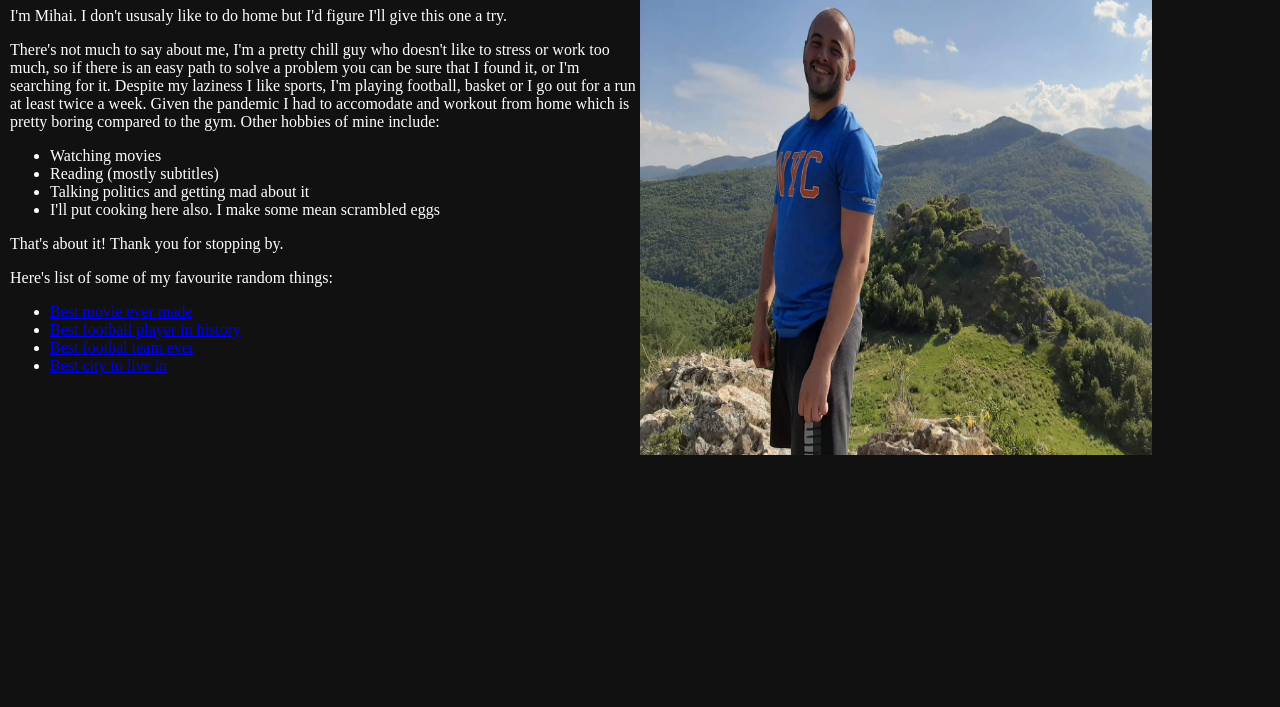
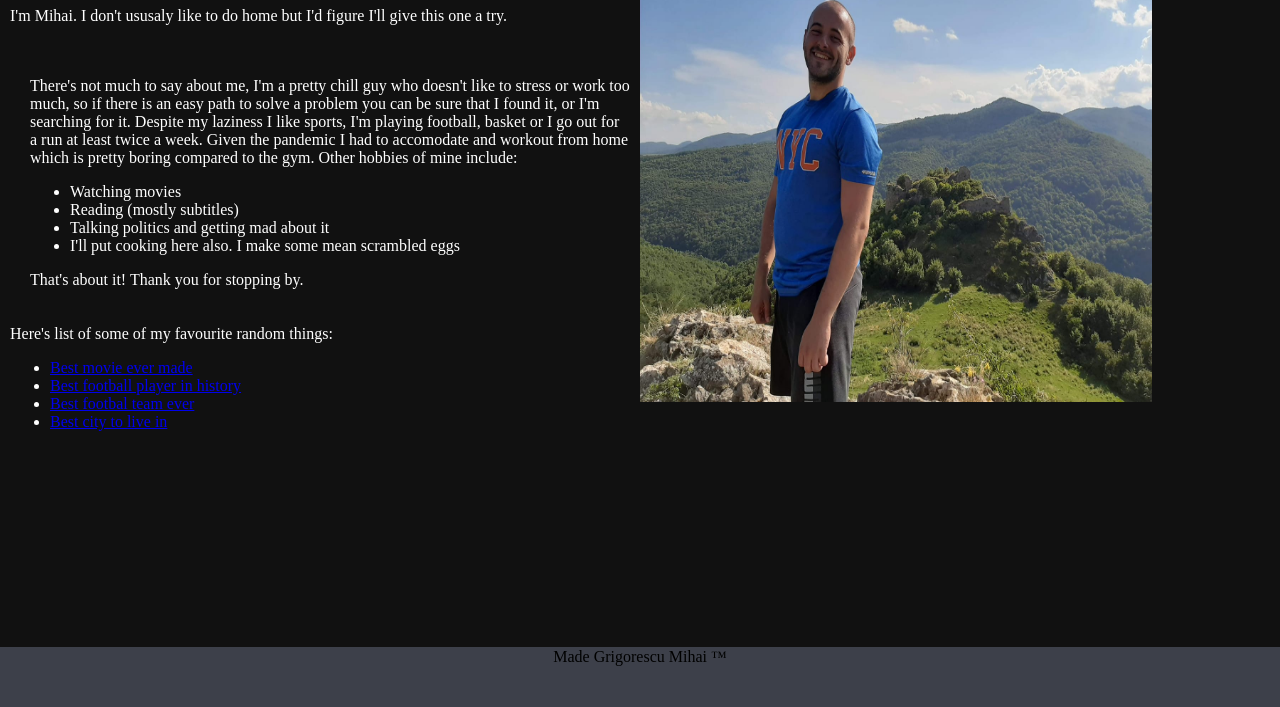
Before and after one commit to MihaiGrigorescu/SIIT, a plain HTML site: page SIIT html HW/index.html in a window 1280 px wide. Shown: the part 93-800 px from the top of the page. Drawn offline with Linux system fonts and the light colour scheme.

Commit message:
added footer

```diff
--- a/SIIT html HW/index.html
+++ b/SIIT html HW/index.html
@@ -19,17 +19,22 @@
 				</ul>
 			That's about it! Thank you for stopping by.
 			</p>
+			</div>
 			Here's list of some of my favourite random things:
 			<ul>
 				<li><a href ="https://en.wikipedia.org/wiki/Attack_of_the_Killer_Tomatoes">Best movie ever made</a></li>
 				<li><a href ="https://en.wikipedia.org/wiki/Cristian_T%C4%83nase">Best football player in history</a></li>
 				<li><a href ="https://en.wikipedia.org/wiki/ACS_%C3%8Enainte_Modelu">Best footbal team ever</a></li>
-				<li><a href ="https://en.wikipedia.org/wiki/F%C4%83urei"</a>Best city to live in</li>
+				<li><a href ="https://en.wikipedia.org/wiki/F%C4%83urei">Best city to live in</a></li>
 			</ul>
-			</div>
 		</div>
 		<div class = "split right">
 			<img src = "eu.jpg" height = 66% width = 80%>
 		</div>
+		<div class = "footer">
+			<footer>
+				<p>Made Grigorescu Mihai &trade;</p>
+			</footer>
+		</div>
 	</body>
 </html>
--- a/SIIT html HW/style.css
+++ b/SIIT html HW/style.css
@@ -1,5 +1,5 @@
 .split {
-  height: 100%;
+  height: 90%;
   width: 50%;
   position: fixed;
   z-index: 1;
@@ -10,11 +10,10 @@
 
 .left{
 	left: 0;
-	padding-left: 10px;
-
 	background-color: #111;
 	color : white;
 	word-wrap: break-word;
+	padding-left: 10px;
 }
 
 .right{
@@ -24,5 +23,20 @@
 
 .desc{
 	word-wrap : break-word;
-	padding-right: 10px;
+	padding: 20px;
 }
+
+.footer{
+	color: black;
+	position: absolute;
+	bottom : 0;
+	left:0;
+	width: 100%;
+	height: 10%;
+	background-color: #3d404a;
+	text-align: center;
+}
+footer
+{
+	padding-top: 5px;
+}
```
